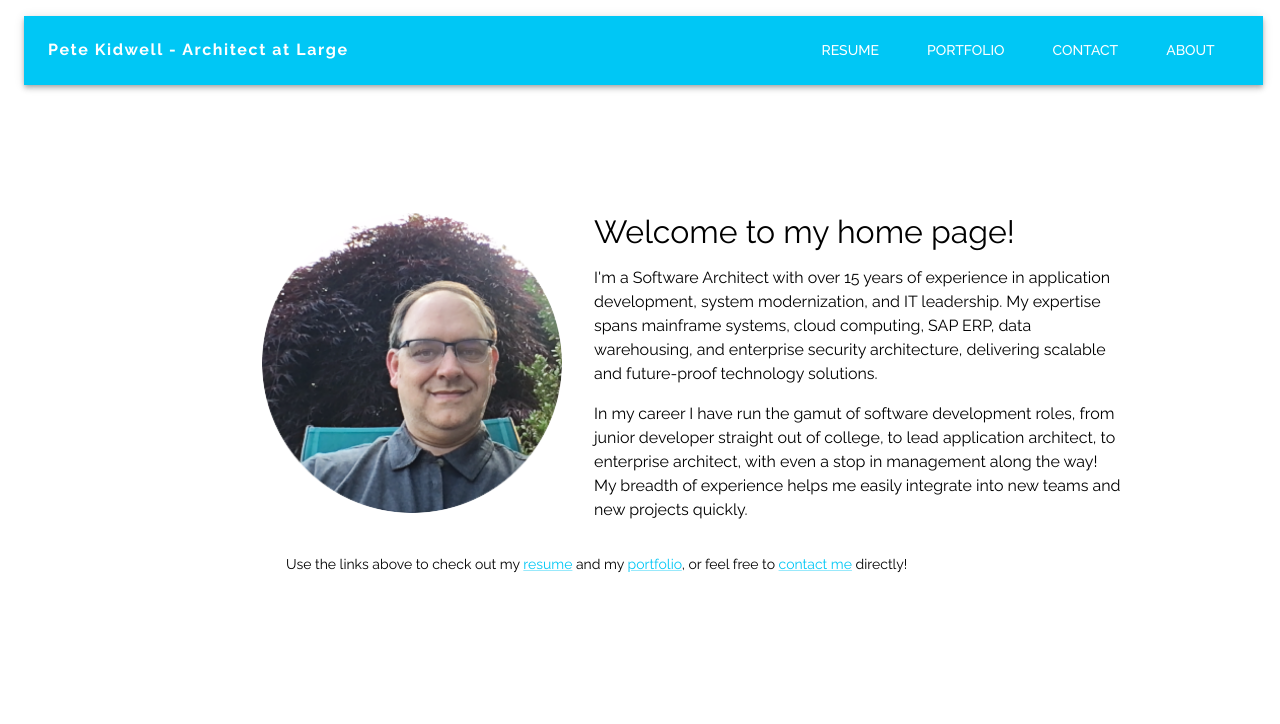
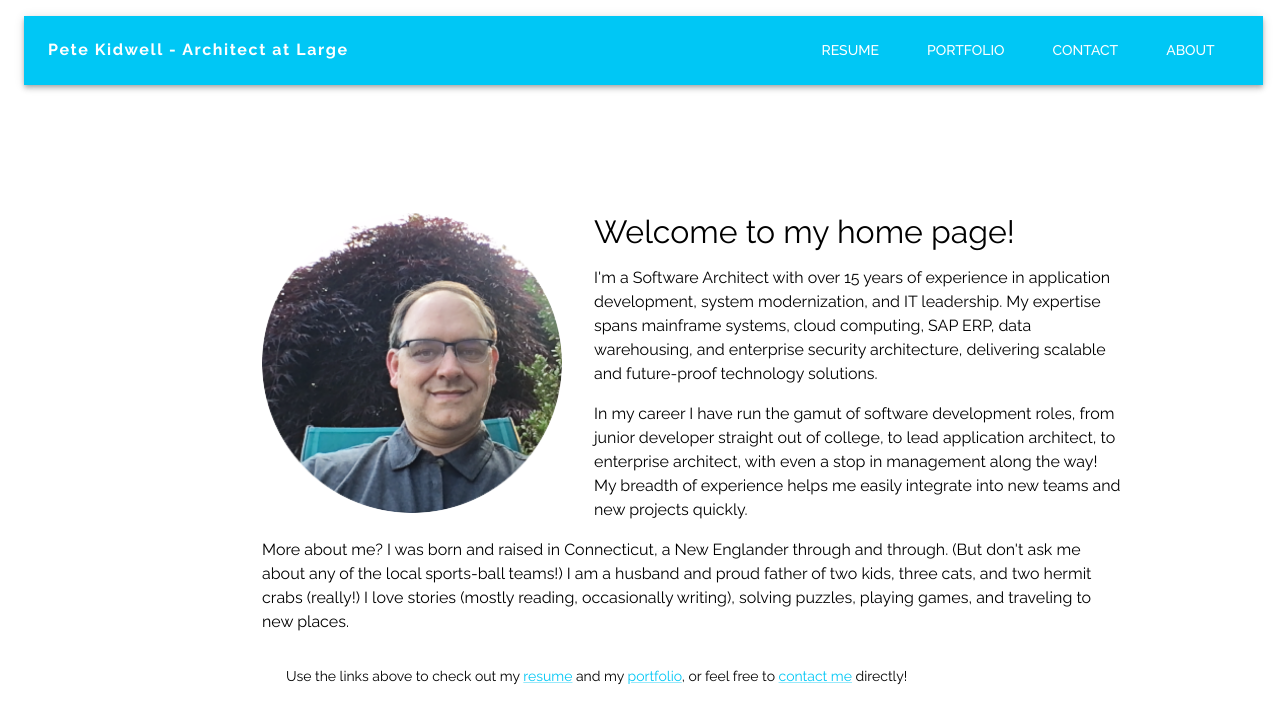
Before and after one commit to peterpk/pkim-next, a Next.js app: page / in a window 1280 px wide. Shown: the top 724 px of the page. Built offline with nearby package versions, Linux system fonts and the light colour scheme; what @mui/material-nextjs would draw is missing.

Commit message:
Getting personal

```diff
--- a/app/page.js
+++ b/app/page.js
@@ -31,6 +31,13 @@ export default function Home() {
                         enterprise architect, with even a stop in management along the way! My
                         breadth of experience helps me easily integrate into new teams and new projects quickly.
                     </PaddedP>
+                    <PaddedP component="p" variant="body1">
+                        More about me? I was born and raised in Connecticut, a New Englander through
+                        and through. (But don't ask me about any of the local sports-ball teams!) I
+                        am a husband and proud father of two kids, three cats, and two hermit crabs
+                        (really!) I love stories (mostly reading, occasionally writing), solving puzzles,
+                        playing games, and traveling to new places.
+                    </PaddedP>
                     <Container sx={{paddingTop: "2em"}}>
                         <Typography component="p" variant="body2" >
                             Use the links above to check out my <Link href="/Resume">resume</Link> and
```
